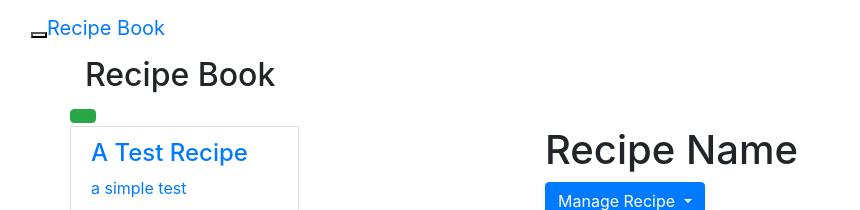
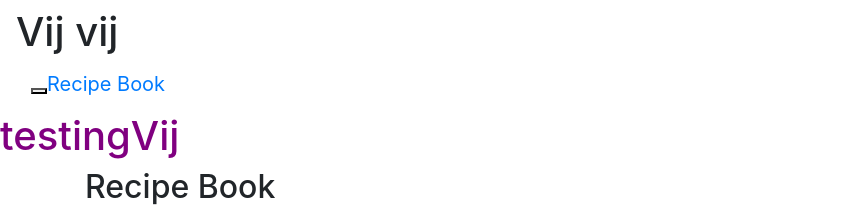
Before and after one commit to vijayetar/recipeBookAngular, an Angular app: page / in a window 1280 px wide. Shown: the top 210 px of the page, without its empty margins (0-860 px from the left). Built offline with nearby package versions, Linux system fonts and the light colour scheme.

Commit message:
working on setting up the components of the recipe book

```diff
--- a/src/app/app.component.css
+++ b/src/app/app.component.css
@@ -0,0 +1,3 @@
+h1 {
+  color: purple;
+}
--- a/src/app/app.component.html
+++ b/src/app/app.component.html
@@ -1,10 +1,10 @@
 <app-header></app-header>
+<h1>{{name}}</h1>
 <div class="container">
 <div class="row">
   <div class="col-md-12">
     <h2>Recipe Book</h2>
   </div>
 </div>
-
 <app-recipes></app-recipes>
 <app-shopping-list></app-shopping-list>
--- a/src/app/app.component.ts
+++ b/src/app/app.component.ts
@@ -1,4 +1,4 @@
-import { Component } from '@angular/core';
+import { Component, Input } from '@angular/core';
 
 @Component({
   selector: 'app-root',
@@ -6,4 +6,7 @@ import { Component } from '@angular/core';
   styleUrls: ['./app.component.css']
 })
 export class AppComponent {
+  @Input()
+  name:string = 'testingVij';
+
 }
--- a/src/app/header/header.component.html
+++ b/src/app/header/header.component.html
@@ -1,4 +1,5 @@
 <nav class="navbar navbar-default">
+  <h1>{{name}}</h1>
   <div class="container-fluid">
       <div class="navbar-header">
           <button type="button" class="navbar-toggle" (click)="collapsed = !collapsed">
--- a/src/app/header/header.component.ts
+++ b/src/app/header/header.component.ts
@@ -1,4 +1,4 @@
-import {Component} from '@angular/core';
+import {Component, Input} from '@angular/core';
 
 @Component({
   selector: 'app-header',
@@ -6,4 +6,6 @@ import {Component} from '@angular/core';
 })
 export class HeaderComponent {
   collapsed = true;
+  @Input()
+  name:string = 'Vij vij';
 }
```
